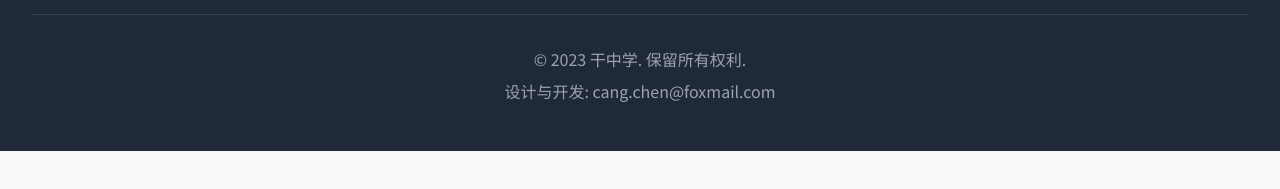
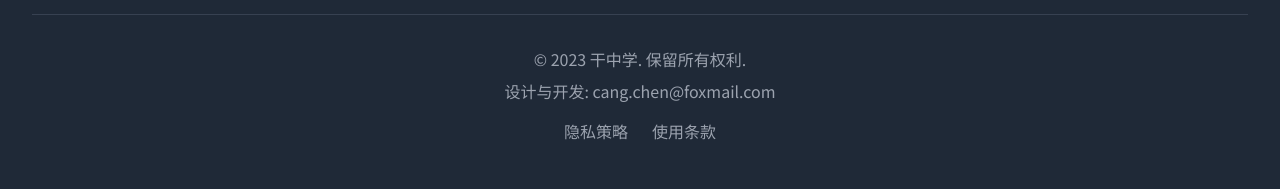
Before and after one commit to fallbarryDao/ganzhongxue, a plain HTML site: page index.html in a window 1280 px wide. Shown: the part 2627-2816 px from the top of the page. Before the commit the page ends 2778 px from the top, so only its background shows below. Drawn offline with nearby package versions, Linux system fonts and the light colour scheme.

Commit message:
Add files via upload

```diff
--- a/index.html
+++ b/index.html
@@ -249,6 +249,10 @@
             <div class="border-t border-gray-700 mt-8 pt-8 text-center text-gray-400">
                 <p>© 2023 干中学. 保留所有权利.</p>
                 <p class="mt-2">设计与开发: <a href="mailto:cang.chen@foxmail.com" class="hover:text-blue-300">cang.chen@foxmail.com</a></p>
+                <div class="mt-4 flex justify-center space-x-6">
+                    <a href="privacy.html" class="hover:text-blue-300 transition">隐私策略</a>
+                    <a href="#" class="hover:text-blue-300 transition">使用条款</a>
+                </div>
             </div>
         </div>
     </footer>
```
